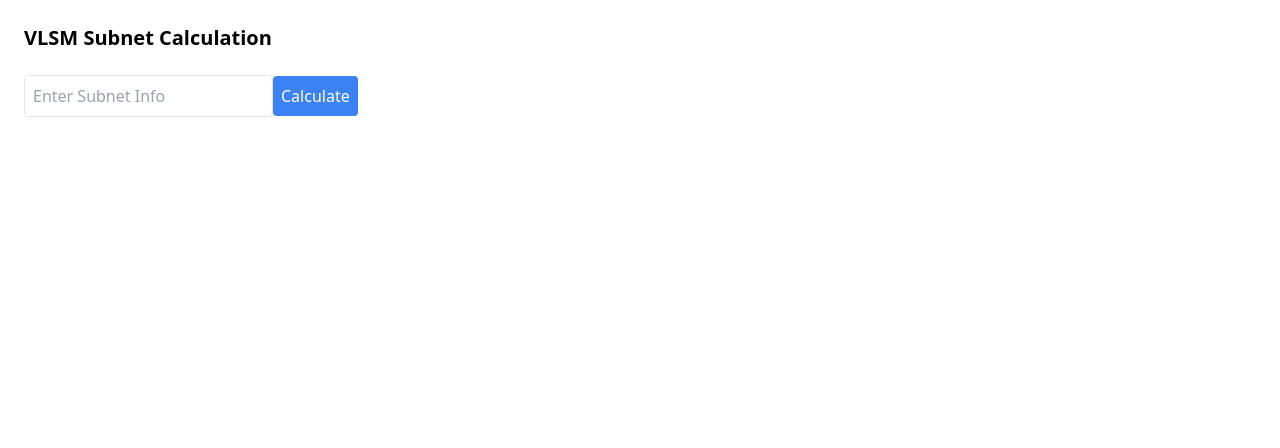
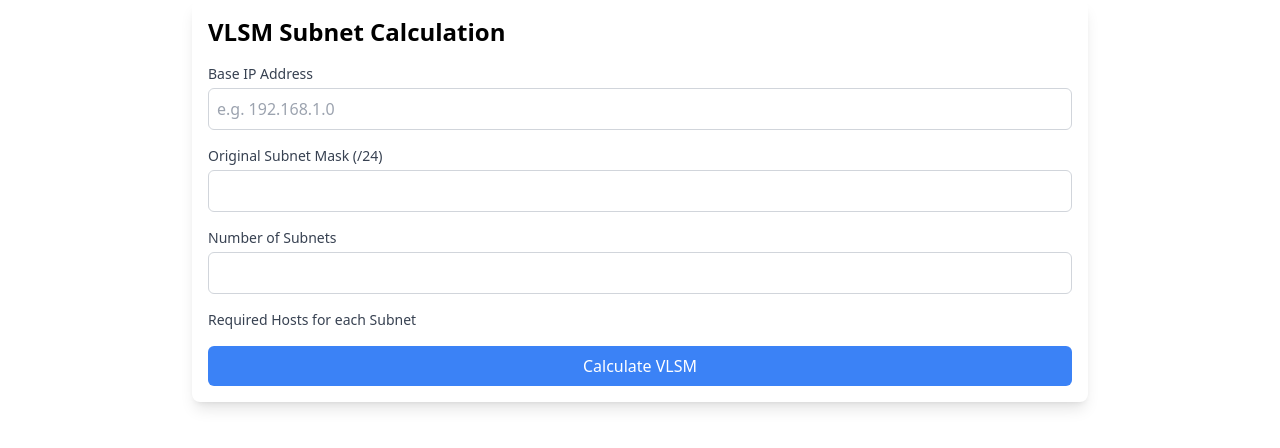
Before and after one commit to Hafiz-Sakib/Subnet-Genie, a React (Create React App) app: page /vlsm-subnet in a window 1280 px wide. Shown: the top 448 px of the page. Built offline with nearby package versions, Linux system fonts and the light colour scheme.

Commit message:
Remove VLSMSubnet component and replace with new VLSMForm and VLSMResults components; update routing in index.js

```diff
--- /dev/null
+++ b/src/VLSMForm.js
@@ -0,0 +1,100 @@
+import React, { useState } from "react";
+import { useNavigate } from "react-router-dom";
+
+const VLSMForm = () => {
+  const [baseIP, setBaseIP] = useState("");
+  const [originalMask, setOriginalMask] = useState("");
+  const [numSubnets, setNumSubnets] = useState("");
+  const [hostRequirements, setHostRequirements] = useState([]);
+
+  const navigate = useNavigate();
+
+  const handleSubmit = (e) => {
+    e.preventDefault();
+
+    // Prepare data to be passed to the results page
+    const formData = {
+      baseIP,
+      originalMask,
+      hostRequirements: hostRequirements.map(Number),
+    };
+
+    // Navigate to the results page and pass the form data via state
+    navigate("/vlsm-results", { state: formData });
+  };
+
+  const handleHostRequirementsChange = (e, index) => {
+    const updatedHostRequirements = [...hostRequirements];
+    updatedHostRequirements[index] = e.target.value;
+    setHostRequirements(updatedHostRequirements);
+  };
+
+  return (
+    <div className="max-w-4xl mx-auto p-4 bg-white rounded-lg shadow-lg">
+      <h2 className="text-2xl font-semibold mb-4">VLSM Subnet Calculation</h2>
+      <form onSubmit={handleSubmit} className="space-y-4">
+        <div>
+          <label className="block text-sm font-medium text-gray-700">
+            Base IP Address
+          </label>
+          <input
+            type="text"
+            value={baseIP}
+            onChange={(e) => setBaseIP(e.target.value)}
+            placeholder="e.g. 192.168.1.0"
+            className="mt-1 block w-full p-2 border border-gray-300 rounded-md"
+          />
+        </div>
+        <div>
+          <label className="block text-sm font-medium text-gray-700">
+            Original Subnet Mask (/24)
+          </label>
+          <input
+            type="number"
+            value={originalMask}
+            onChange={(e) => setOriginalMask(e.target.value)}
+            className="mt-1 block w-full p-2 border border-gray-300 rounded-md"
+          />
+        </div>
+        <div>
+          <label className="block text-sm font-medium text-gray-700">
+            Number of Subnets
+          </label>
+          <input
+            type="number"
+            value={numSubnets}
+            onChange={(e) => setNumSubnets(e.target.value)}
+            className="mt-1 block w-full p-2 border border-gray-300 rounded-md"
+          />
+        </div>
+
+        {/* Dynamically generate host requirements inputs */}
+        <div>
+          <label className="block text-sm font-medium text-gray-700">
+            Required Hosts for each Subnet
+          </label>
+          {Array.from({ length: numSubnets }, (_, index) => (
+            <div key={index} className="flex items-center space-x-2 mb-2">
+              <input
+                type="number"
+                value={hostRequirements[index] || ""}
+                onChange={(e) => handleHostRequirementsChange(e, index)}
+                className="w-1/3 p-2 border border-gray-300 rounded-md"
+                placeholder={`Subnet ${index + 1}`}
+              />
+            </div>
+          ))}
+        </div>
+
+        <button
+          type="submit"
+          className="w-full py-2 px-4 bg-blue-500 text-white rounded-md hover:bg-blue-600"
+        >
+          Calculate VLSM
+        </button>
+      </form>
+    </div>
+  );
+};
+
+export default VLSMForm;
--- /dev/null
+++ b/src/VLSMPage.js
@@ -0,0 +1,74 @@
+import React from "react";
+import { useLocation, useNavigate } from "react-router-dom";
+
+const VLSMPage = () => {
+  const location = useLocation();
+  const navigate = useNavigate();
+  const { baseIP, originalMask, hostRequirements } = location.state;
+
+  // Function to calculate the VLSM subnets
+  const calculateVLSM = (baseIP, originalMask, hostRequirements) => {
+    const results = [];
+    const toDecimalIP = (ip) =>
+      ip
+        .split(".")
+        .reduce(
+          (acc, octet, index) =>
+            acc + (parseInt(octet, 10) << ((3 - index) * 8)),
+          0
+        );
+
+    const toDottedDecimal = (ip) =>
+      [24, 16, 8, 0].map((shift) => (ip >> shift) & 255).join(".");
+
+    let currentIP = toDecimalIP(baseIP);
+
+    hostRequirements
+      .sort((a, b) => b - a)
+      .forEach((hosts) => {
+        const neededBits = Math.ceil(Math.log2(hosts + 2)); // +2 for network & broadcast
+        const subnetMask = 32 - neededBits;
+
+        if (subnetMask < originalMask) {
+          throw new Error(`Not enough address space for ${hosts} hosts!`);
+        }
+
+        const subnetSize = 1 << (32 - subnetMask);
+        const networkAddress = currentIP;
+        const broadcastAddress = networkAddress + subnetSize - 1;
+        const firstHost = networkAddress + 1;
+        const lastHost = broadcastAddress - 1;
+
+        results.push({
+          requiredHosts: hosts,
+          subnetMask,
+          networkAddress: toDottedDecimal(networkAddress),
+          broadcastAddress: toDottedDecimal(broadcastAddress),
+          usableRange: `${toDottedDecimal(firstHost)} - ${toDottedDecimal(
+            lastHost
+          )}`,
+        });
+
+        currentIP += subnetSize;
+      });
+
+    return results;
+  };
+
+  // Run the algorithm and navigate to results
+  try {
+    const results = calculateVLSM(
+      baseIP,
+      parseInt(originalMask, 10),
+      hostRequirements
+    );
+    console.log("Results:", results);
+    navigate("/vlsm-results", { state: { results } }); // Passing results to the VLSMResults page
+  } catch (error) {
+    alert(error.message);
+  }
+
+  return null; // This page won't render anything, it just processes the input
+};
+
+export default VLSMPage;
--- /dev/null
+++ b/src/VLSMResults.js
@@ -0,0 +1,41 @@
+import React, { useState, useEffect } from "react";
+import { useLocation } from "react-router-dom";
+
+const VLSMResults = () => {
+  const location = useLocation();
+  const { results } = location.state; // Get the results passed from VLSMPage
+
+  const [subnetResults, setSubnetResults] = useState([]);
+
+  useEffect(() => {
+    // Update the state with the results from the previous page
+    if (results) {
+      setSubnetResults(results);
+    }
+  }, [results]); // Re-run when the results change
+
+  return (
+    <div className="max-w-4xl mx-auto p-4 bg-white rounded-lg shadow-lg">
+      <h2 className="text-2xl font-semibold mb-4">VLSM Calculation Results</h2>
+      <div className="space-y-4">
+        {subnetResults.length > 0 ? (
+          subnetResults.map((result, index) => (
+            <div key={index} className="p-4 border rounded-md">
+              <h3 className="text-xl font-semibold">
+                Subnet {index + 1}: {result.requiredHosts} Hosts
+              </h3>
+              <p>Subnet Mask: /{result.subnetMask}</p>
+              <p>Network Address: {result.networkAddress}</p>
+              <p>Broadcast Address: {result.broadcastAddress}</p>
+              <p>Usable IP Range: {result.usableRange}</p>
+            </div>
+          ))
+        ) : (
+          <p>No results to display.</p>
+        )}
+      </div>
+    </div>
+  );
+};
+
+export default VLSMResults;
--- a/src/VlsmSubnet.js
+++ /dev/null
@@ -1,36 +0,0 @@
-import { useState } from "react";
-
-function VlsmSubnet() {
-  const [subnetInput, setSubnetInput] = useState("");
-  const [output, setOutput] = useState(null);
-
-  const handleSubmit = (e) => {
-    e.preventDefault();
-    // Calculate the VLSM subnet (you will insert your algorithm here)
-    setOutput("Calculation Result: VLSM Subnet");
-  };
-
-  return (
-    <div className="p-6">
-      <h2 className="text-xl font-semibold">VLSM Subnet Calculation</h2>
-      <form onSubmit={handleSubmit} className="mt-4">
-        <input
-          type="text"
-          value={subnetInput}
-          onChange={(e) => setSubnetInput(e.target.value)}
-          className="border p-2 rounded"
-          placeholder="Enter Subnet Info"
-        />
-        <button
-          type="submit"
-          className="mt-2 p-2 bg-blue-500 text-white rounded"
-        >
-          Calculate
-        </button>
-      </form>
-      {output && <div className="mt-4">{output}</div>}
-    </div>
-  );
-}
-
-export default VlsmSubnet;
--- a/src/index.js
+++ b/src/index.js
@@ -3,9 +3,10 @@ import ReactDOM from "react-dom/client"; // Use `react-dom/client`
 import { BrowserRouter as Router, Route, Routes } from "react-router-dom";
 import App from "./App";
 import NormalSubnetForm from "./NormalSubnetForm";
-import VlsmSubnet from "./VlsmSubnet";
 import "./index.css";
 import NormalSubnetResult from "./NormalSubnetResult";
+import VLSMForm from "./VLSMForm";
+import VLSMResults from "./VLSMResults";
 // Create a root using createRoot
 const root = ReactDOM.createRoot(document.getElementById("root"));
 
@@ -15,7 +16,8 @@ root.render(
       <Route path="/" element={<App />} />
       <Route path="/normal-subnet" element={<NormalSubnetForm />} />
       <Route path="/normal-subnet-results" element={<NormalSubnetResult />} />
-      <Route path="/vlsm-subnet" element={<VlsmSubnet />} />
+      <Route path="/vlsm-subnet" element={<VLSMForm />} />
+      <Route path="/vlsm-results" element={<VLSMResults />} />
     </Routes>
   </Router>
 );
```
